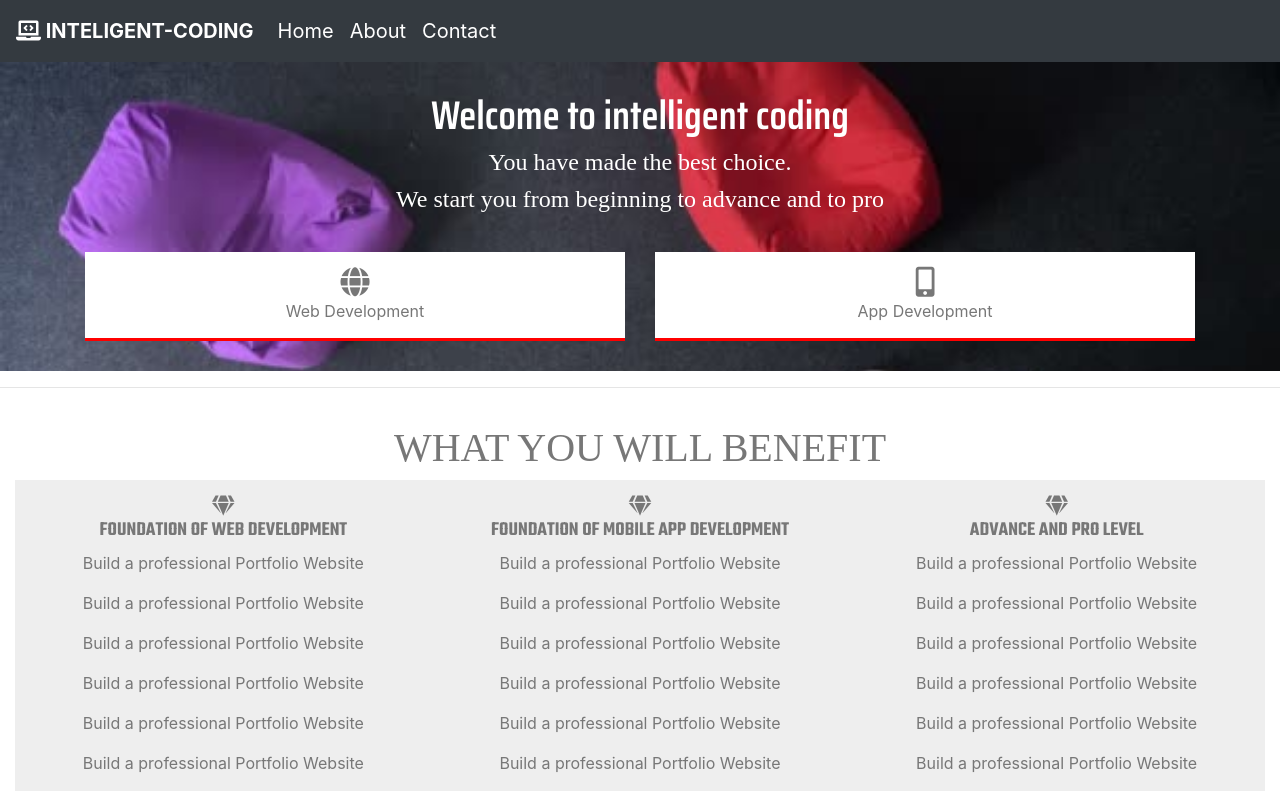
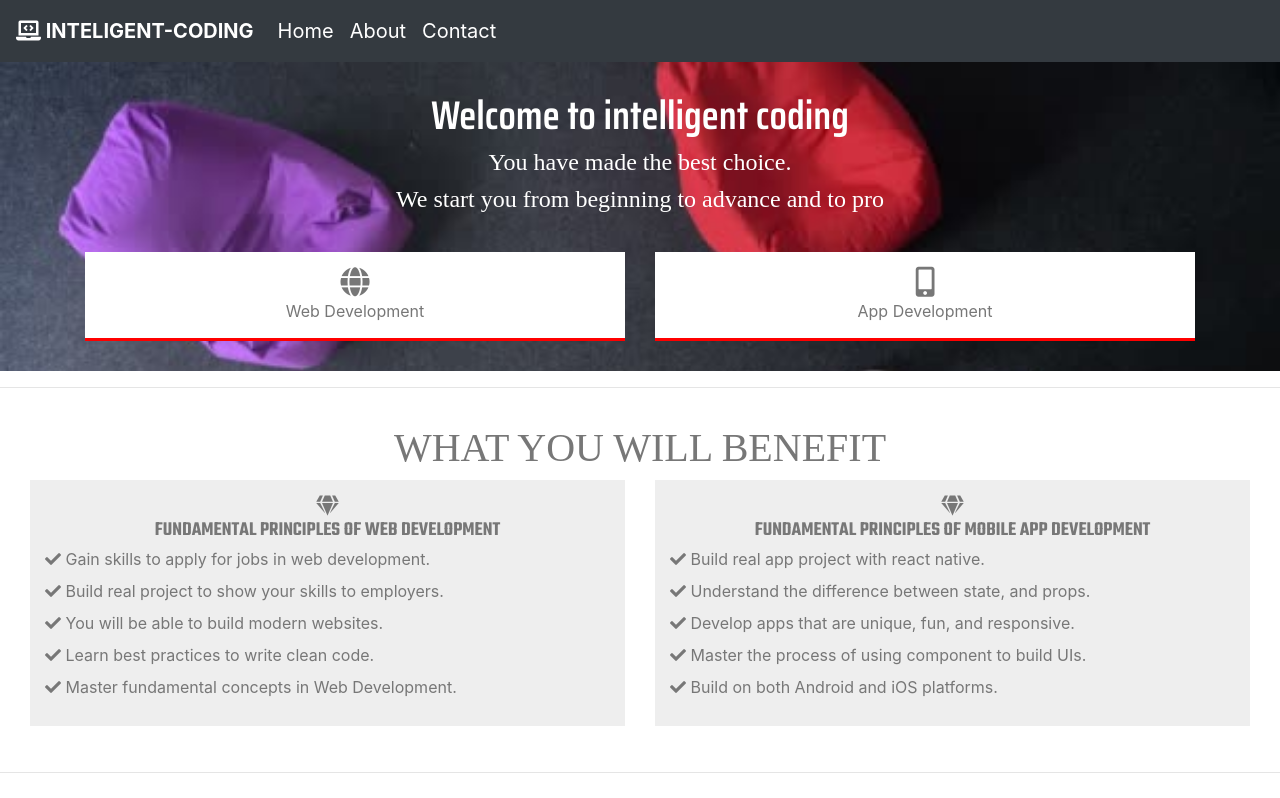
Before and after one commit to YakubuAmidu/Intelligentcoding, a React (Create React App) app: page / in a window 1280 px wide. Shown: the top 798 px of the page. Built offline with nearby package versions, Linux system fonts and the light colour scheme; a web font is replaced by a local one.

Commit message:
Commiting changes

```diff
--- a/src/components/App.css
+++ b/src/components/App.css
@@ -76,9 +76,12 @@
   text-align: center;
 }
 
-.BenefitScreen-primary {
+.BenefitScreen-primary-main {
   background-color: #eee;
+  padding-left: 15px;
+  padding-right: 15px;
   padding-top: 15px;
+  padding-bottom: 15px;
   text-align: center;
 }
 
@@ -94,6 +97,8 @@
 }
 
 .BenefitScreen-primary-sub {
+  text-align: justify;
+  line-height: 16px;
   color: #777;
 }
 
--- a/src/screens/BenefitScreen.js
+++ b/src/screens/BenefitScreen.js
@@ -7,81 +7,59 @@ const BenefitScreen = () => {
       <h1 className="BenefitScreen-primary-title">What you will benefit</h1>
       <Container fluid className="BenefitScreen-primary">
         <Row>
-          <Col sm={4}>
+          <Col sm={6}>
             <div className="BenefitScreen-primary-main">
               <i class="fas fa-gem"></i>
               <h5 className="BenefitScreen-title-main">
-                Foundation of web Development
+                Fundamental principles of web Development
               </h5>
               <p className="BenefitScreen-primary-sub">
-                Build a professional Portfolio Website
+                <i class="fas fa-check"></i> Gain skills to apply for jobs in
+                web development.
               </p>
               <p className="BenefitScreen-primary-sub">
-                Build a professional Portfolio Website
+                <i class="fas fa-check"></i> Build real project to show your
+                skills to employers.
               </p>
               <p className="BenefitScreen-primary-sub">
-                Build a professional Portfolio Website
+                <i class="fas fa-check"></i> You will be able to build modern
+                websites.
               </p>
               <p className="BenefitScreen-primary-sub">
-                Build a professional Portfolio Website
+                <i class="fas fa-check"></i> Learn best practices to write clean
+                code.
               </p>
               <p className="BenefitScreen-primary-sub">
-                Build a professional Portfolio Website
-              </p>
-              <p className="BenefitScreen-primary-sub">
-                Build a professional Portfolio Website
+                <i class="fas fa-check"></i> Master fundamental concepts in Web
+                Development.
               </p>
             </div>
           </Col>
-          <Col sm={4}>
+          <Col sm={6}>
             <div className="BenefitScreen-primary-main">
               <i class="fas fa-gem"></i>
               <h5 className="BenefitScreen-title-main">
-                Foundation of mobile app Development
+                Fundamental principles of mobile app Development
               </h5>
               <p className="BenefitScreen-primary-sub">
-                Build a professional Portfolio Website
+                <i class="fas fa-check"></i> Build real app project with react
+                native.
               </p>
               <p className="BenefitScreen-primary-sub">
-                Build a professional Portfolio Website
+                <i class="fas fa-check"></i> Understand the difference between
+                state, and props.
               </p>
               <p className="BenefitScreen-primary-sub">
-                Build a professional Portfolio Website
+                <i class="fas fa-check"></i> Develop apps that are unique, fun,
+                and responsive.
               </p>
               <p className="BenefitScreen-primary-sub">
-                Build a professional Portfolio Website
+                <i class="fas fa-check"></i> Master the process of using
+                component to build UIs.
               </p>
               <p className="BenefitScreen-primary-sub">
-                Build a professional Portfolio Website
-              </p>
-              <p className="BenefitScreen-primary-sub">
-                Build a professional Portfolio Website
-              </p>
-            </div>
-          </Col>
-          <Col sm={4}>
-            <div className="BenefitScreen-primary-main">
-              <i class="fas fa-gem"></i>
-              <h5 className="BenefitScreen-title-main">
-                Advance and pro level
-              </h5>
-              <p className="BenefitScreen-primary-sub">
-                Build a professional Portfolio Website
-              </p>
-              <p className="BenefitScreen-primary-sub">
-                Build a professional Portfolio Website
-              </p>
-              <p className="BenefitScreen-primary-sub">
-                Build a professional Portfolio Website
-              </p>
-              <p className="BenefitScreen-primary-sub">
-                Build a professional Portfolio Website
-              </p>
-              <p className="BenefitScreen-primary-sub">
-                Build a professional Portfolio Website
-              </p>
-              <p className="BenefitScreen-primary-sub">
-                Build a professional Portfolio Website
+                <i class="fas fa-check"></i> Build on both Android and iOS
+                platforms.
               </p>
             </div>
           </Col>
```
